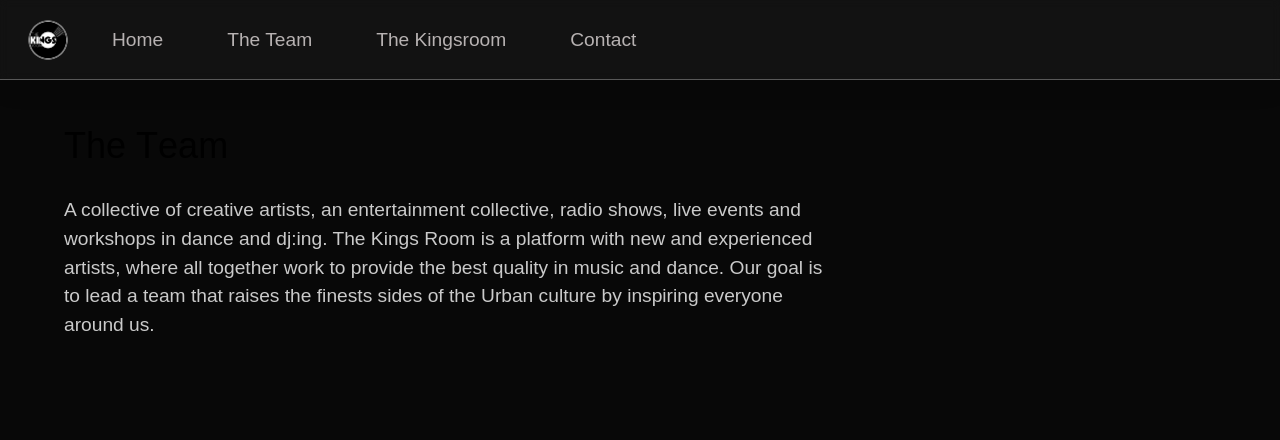
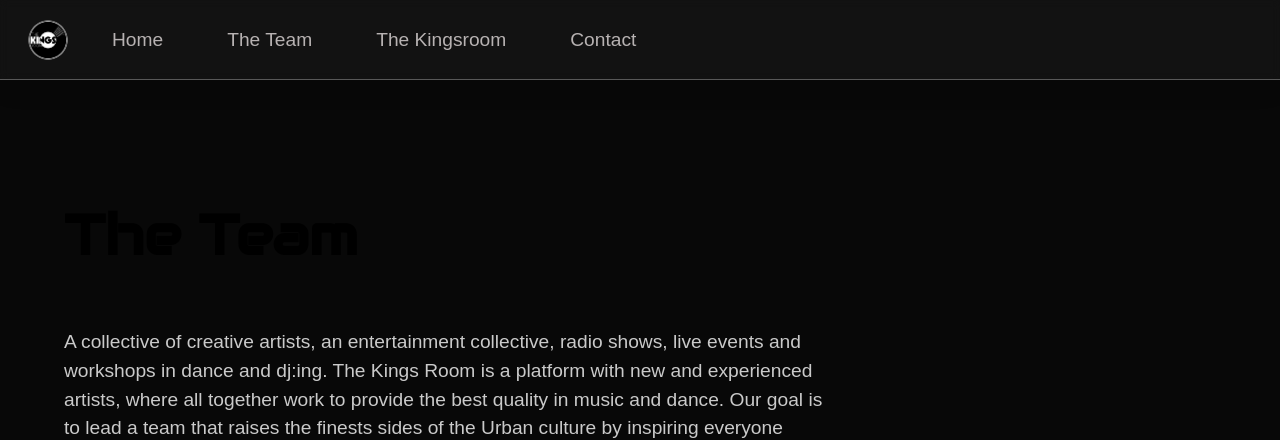
Before and after one commit to robonexx/thekingsroom, a React (Vite) app: page /about in a window 1280 px wide. Shown: the top 440 px of the page. Built offline with nearby package versions, Linux system fonts and the light colour scheme; a web font is replaced by a local one.

Commit message:
gridlines added

```diff
--- a/src/pages/About/index.jsx
+++ b/src/pages/About/index.jsx
@@ -2,15 +2,13 @@
 import styles from './About.module.scss';
 import { teamMembersData } from '../../assets/teamMembersData';
 import TeamMember from '../../components/TeamMember';
-import { AnimatedText } from '../../components/Animations/AnimatedText';
 
 const About = () => {
-  /*  console.log(teamMembersData); */
+  console.log(teamMembersData);
   return (
     <div className={styles.about}>
-      <motion.section>
-        <AnimatedText text='The Team' className={styles.title} el='h2' />
-        {/* <motion.h1
+      <section>
+        <motion.h1
           initial={{ x: -400, opacity: 0 }}
           animate={{ x: 0, opacity: 1 }}
           transition={{
@@ -20,14 +18,14 @@
           }}
         >
           The Team
-        </motion.h1> */}
+        </motion.h1>
         <motion.p
           initial={{ opacity: 0 }}
           animate={{ opacity: 1 }}
           transition={{
             duration: 1,
             easings: 'ease-in-out',
-            delay: 0.6,
+            delay: 0.3,
           }}
         >
           A collective of creative artists, an entertainment collective, radio
@@ -37,7 +35,7 @@
           lead a team that raises the finests sides of the Urban culture by
           inspiring everyone around us.
         </motion.p>
-      </motion.section>
+      </section>
       <div className={styles.crew}>
         {teamMembersData ? (
           teamMembersData.map(({ name, desc, img, socials, id }) => (
```
